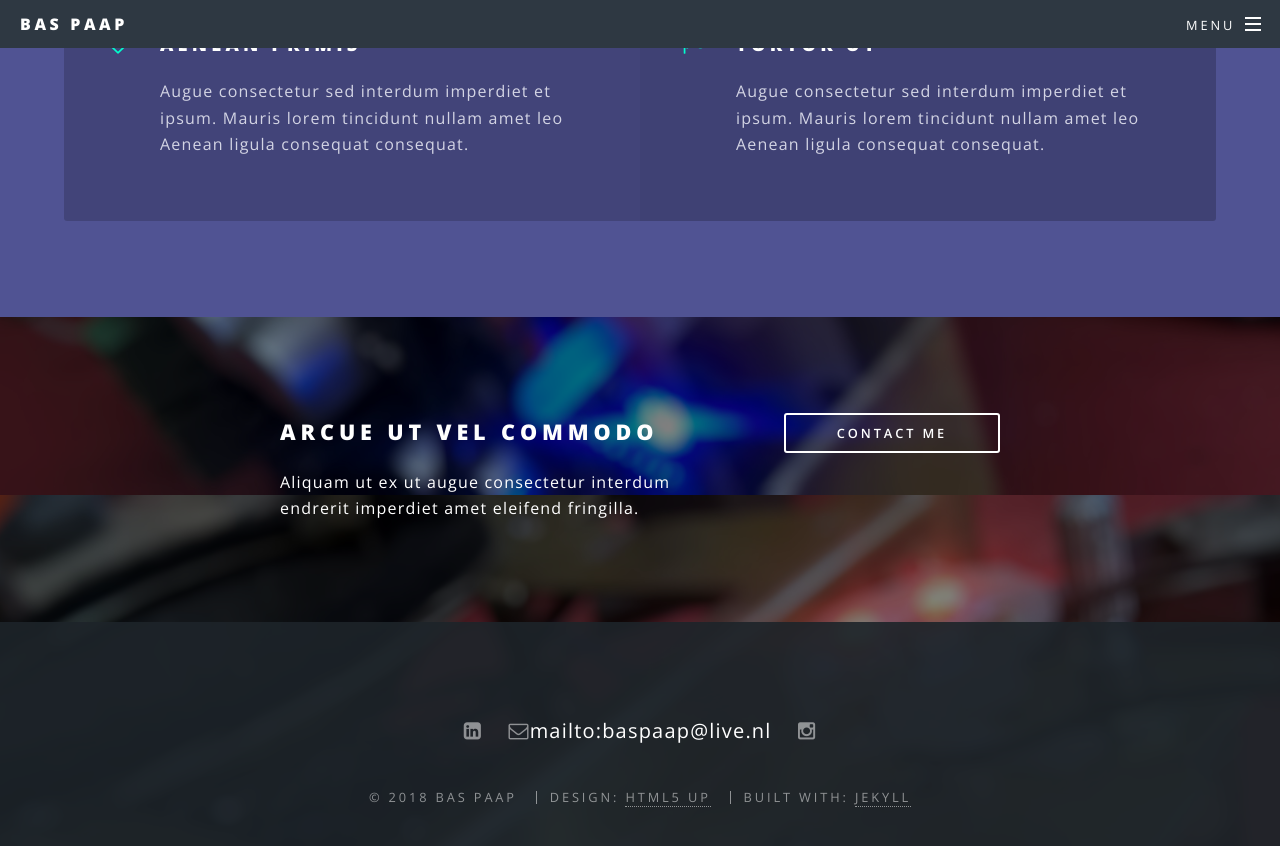
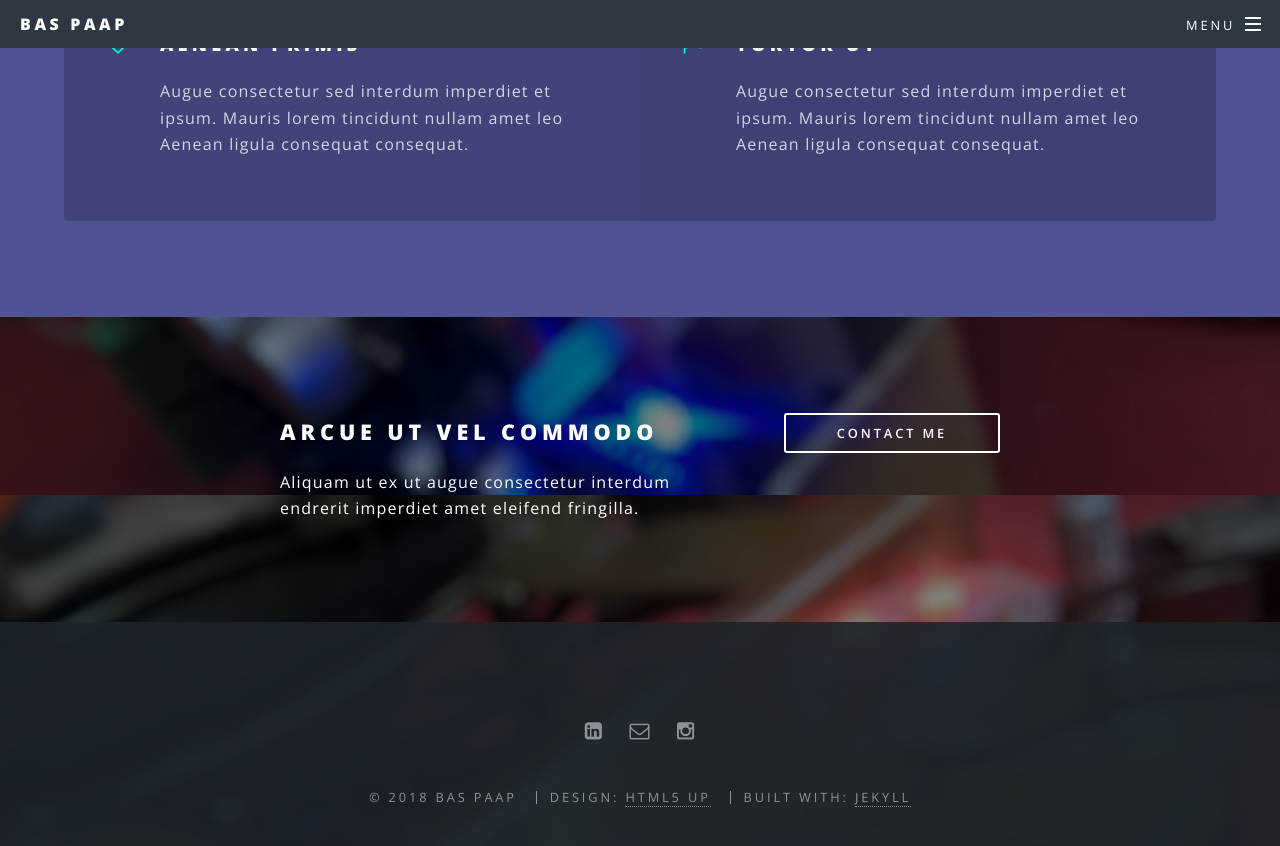
Before and after one commit to BasPaap/baspaap.github.io, a Jekyll site: the page built from index.html, in a window 1280 px wide and 900 px high, scrolled down 4005 px. Shown: the top 846 px of the window. Built offline with Jekyll 4.4.1, drawn with Linux system fonts in a browser that asks for light colours.

Commit message:
Reverted footer to original

```diff
--- a/_includes/footer.html
+++ b/_includes/footer.html
@@ -4,8 +4,8 @@
     {% for socloc in site.social %}
     {% if socloc[1] %}
     {% if socloc[0] == 'email' %}
-    <li><a target="_blank" href="{{ site.social.email }}" class="icon fa-envelope-o"
-           ><span class="label">E-mail</span></a>{{ site.social.email }}</li>
+    <li><a target="_blank" href="{{ socloc[1] }}" class="icon fa-envelope-o"
+           ><span class="label">E-mail</span></a></li>
     {% else %}
     <li><a target="_blank" href="{{ socloc[1] }}" class="icon fa-{{ socloc[0] }}"
            ><span class="label">{{ socloc[0] }}</span></a></li>
```
